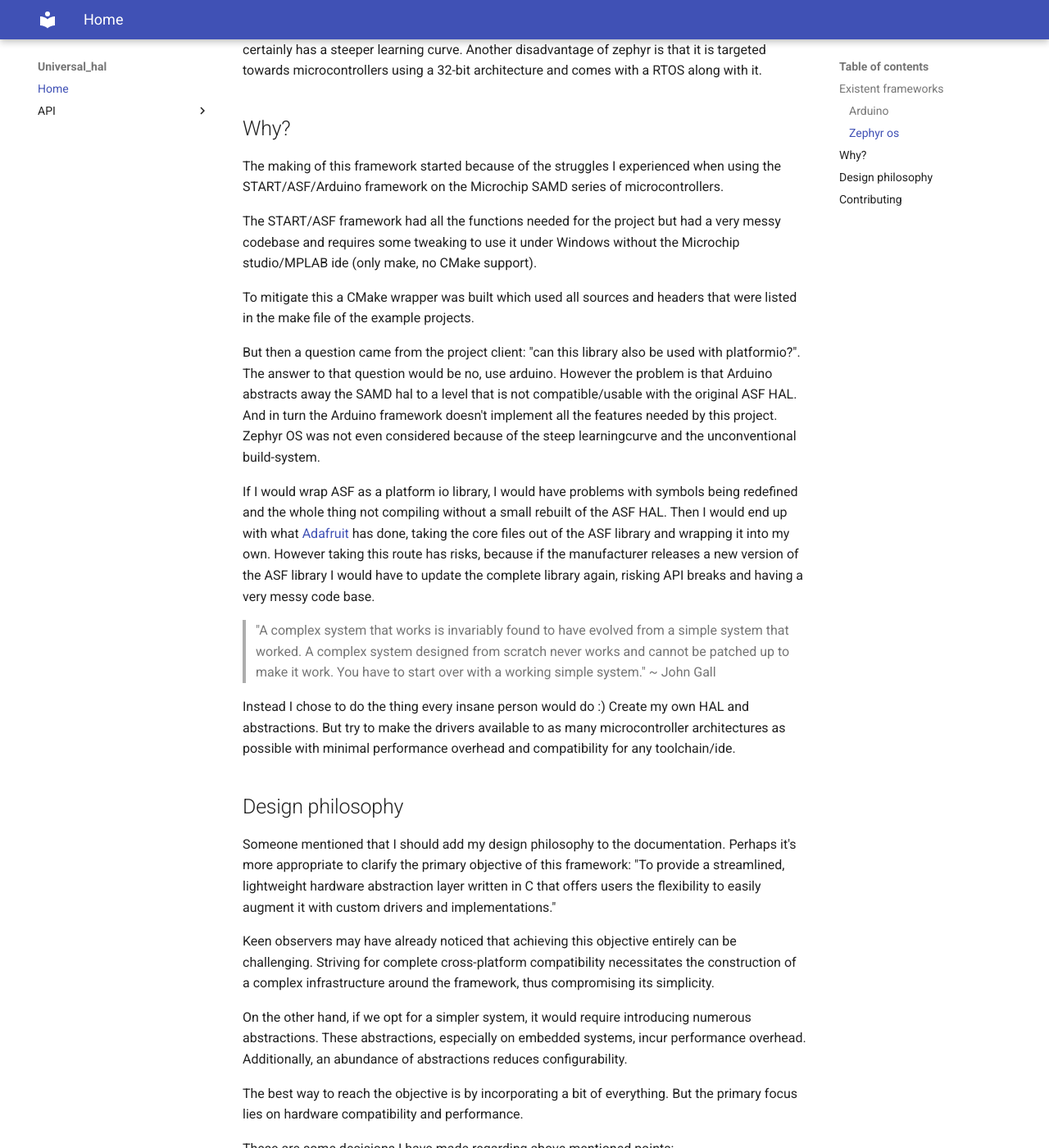
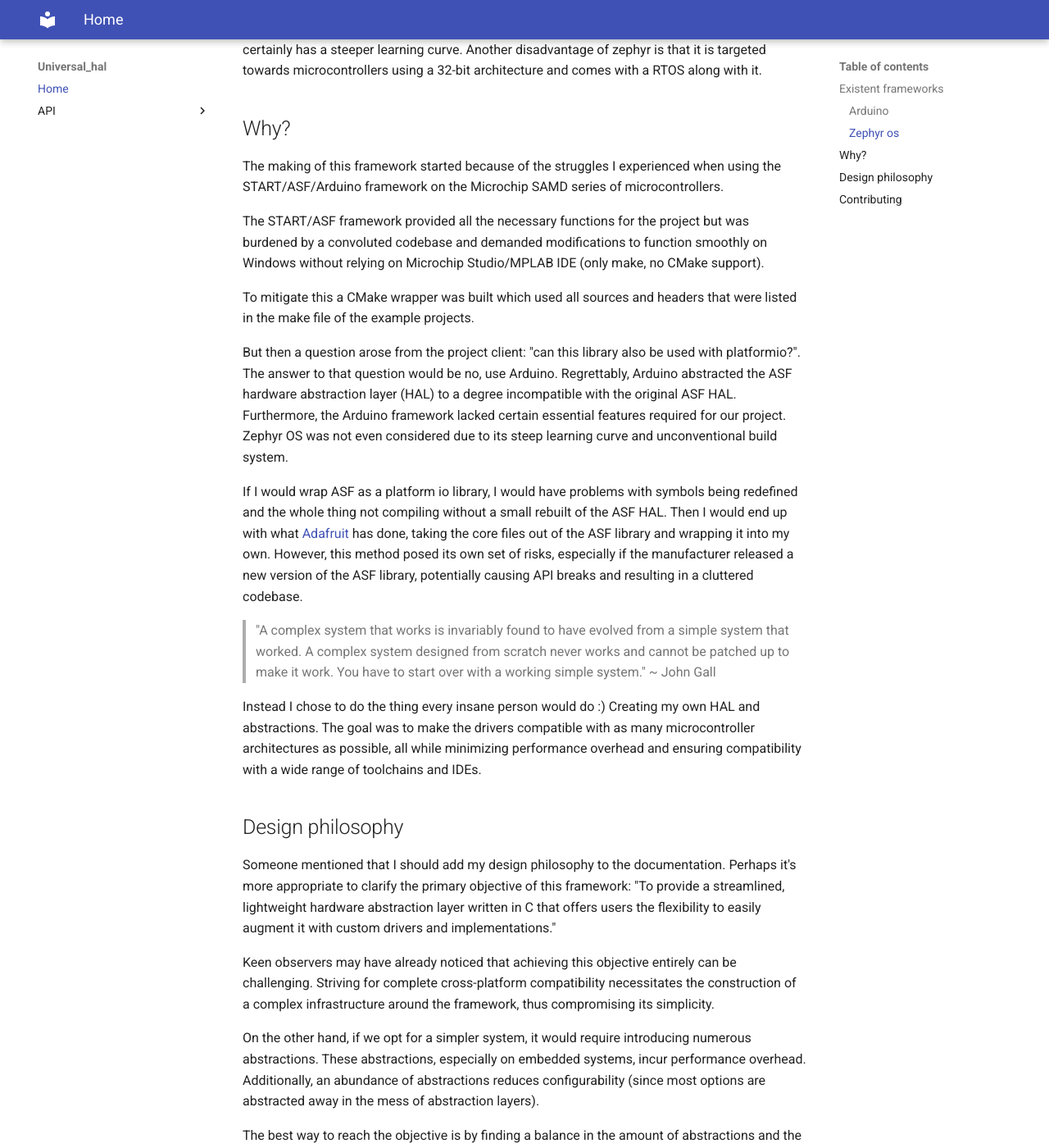
Before and after one commit to RobotPatient/Universal_hal, an MkDocs documentation site: the page built from docs/index.md, in a window 1280 px wide and 1400 px high, scrolled down 846 px. Shown: the whole window at 82% size. Built offline with MkDocs 1.6.1 and Material for MkDocs 9.7.7, drawn with Linux system fonts in a browser that asks for light colours; some of the changed text lies outside the part shown.

Commit message:
-add new contributing section

```diff
--- a/docs/index.md
+++ b/docs/index.md
@@ -24,17 +24,17 @@
 
 The making of this framework started because of the struggles I experienced when using the START/ASF/Arduino framework on the Microchip SAMD series of microcontrollers.
 
-The START/ASF framework had all the functions needed for the project but had a very messy codebase and requires some tweaking to use it under Windows without the Microchip studio/MPLAB ide (only make, no CMake support).
+The START/ASF framework provided all the necessary functions for the project but was burdened by a convoluted codebase and demanded modifications to function smoothly on Windows without relying on Microchip Studio/MPLAB IDE (only make, no CMake support).
 
 To mitigate this a CMake wrapper was built which used all sources and headers that were listed in the make file of the example projects.
 
-But then a question came from the project client: "can this library also be used with platformio?". The answer to that question would be no, use arduino. However the problem is that Arduino abstracts away the SAMD hal to a level that is not compatible/usable with the original ASF HAL. And in turn the Arduino framework doesn't implement all the features needed by this project. Zephyr OS was not even considered because of the steep learningcurve and the unconventional build-system.
+But then a question arose from the project client: "can this library also be used with platformio?". The answer to that question would be no, use Arduino. Regrettably, Arduino abstracted the ASF hardware abstraction layer (HAL) to a degree incompatible with the original ASF HAL. Furthermore, the Arduino framework lacked certain essential features required for our project. Zephyr OS was not even considered due to its steep learning curve and unconventional build system.
 
-If I would wrap ASF as a platform io library, I would have problems with symbols being redefined and the whole thing not compiling without a small rebuilt of the ASF HAL. Then I would end up with what [Adafruit]([GitHub - adafruit/Adafruit_ASFcore: ASF core files for Zero](https://github.com/adafruit/Adafruit_ASFcore)) has done, taking the core files out of the ASF library and wrapping it into my own. However taking this route has risks, because if the manufacturer releases a new version of the ASF library I would have to update  the complete library again, risking API breaks and having a very messy code base.
+If I would wrap ASF as a platform io library, I would have problems with symbols being redefined and the whole thing not compiling without a small rebuilt of the ASF HAL. Then I would end up with what [Adafruit]([GitHub - adafruit/Adafruit_ASFcore: ASF core files for Zero](https://github.com/adafruit/Adafruit_ASFcore)) has done, taking the core files out of the ASF library and wrapping it into my own. However, this method posed its own set of risks, especially if the manufacturer released a new version of the ASF library, potentially causing API breaks and resulting in a cluttered codebase.
 
 > "A complex system that works is invariably found to have evolved from a simple system that worked. A complex system designed from scratch never works and cannot be patched up to make it work. You have to start over with a working simple system." ~ John Gall
 
-Instead I chose to do the thing every insane person would do :) Create my own HAL and abstractions. But try to make the drivers available to as many microcontroller architectures as possible with minimal performance overhead and compatibility for any toolchain/ide.
+Instead I chose to do the thing every insane person would do :) Creating my own HAL and abstractions. The goal was to make the drivers compatible with as many microcontroller architectures as possible, all while minimizing performance overhead and ensuring compatibility with a wide range of toolchains and IDEs.
 
 ## Design philosophy
 
@@ -42,9 +42,9 @@
 
 Keen observers may have already noticed that achieving this objective entirely can be challenging. Striving for complete cross-platform compatibility necessitates the construction of a complex infrastructure around the framework, thus compromising its simplicity.
 
-On the other hand, if we opt for a simpler system, it would require introducing numerous abstractions. These abstractions, especially on embedded systems, incur performance overhead. Additionally, an abundance of abstractions reduces configurability.
+On the other hand, if we opt for a simpler system, it would require introducing numerous abstractions. These abstractions, especially on embedded systems, incur performance overhead. Additionally, an abundance of abstractions reduces configurability (since most options are abstracted away in the mess of abstraction layers).
 
-The best way to reach the objective is by incorporating a bit of everything. But the primary focus lies on hardware compatibility and performance.
+The best way to reach the objective is by finding a balance in the amount of abstractions and the functions the framework has to offer. With the primary focus on hardware compatibility and performance.
 
 These are some decisions I have made regarding above mentioned points:
 
@@ -68,9 +68,11 @@
 
 - Hardware specific things like handles and clock sources are abstracted away in to handles (structs).
 
--
+These are some of my decisions as of now, I am very open to feedback or suggestions on improving the library/code style.
 
 ## Contributing
+
+See the contributing tab in the navigation bar to your left.
 
 If contributing I generally recommend following these principles:
 
```
Also changed, not shown: docs/contributing.md (added, +61 -0 lines).
